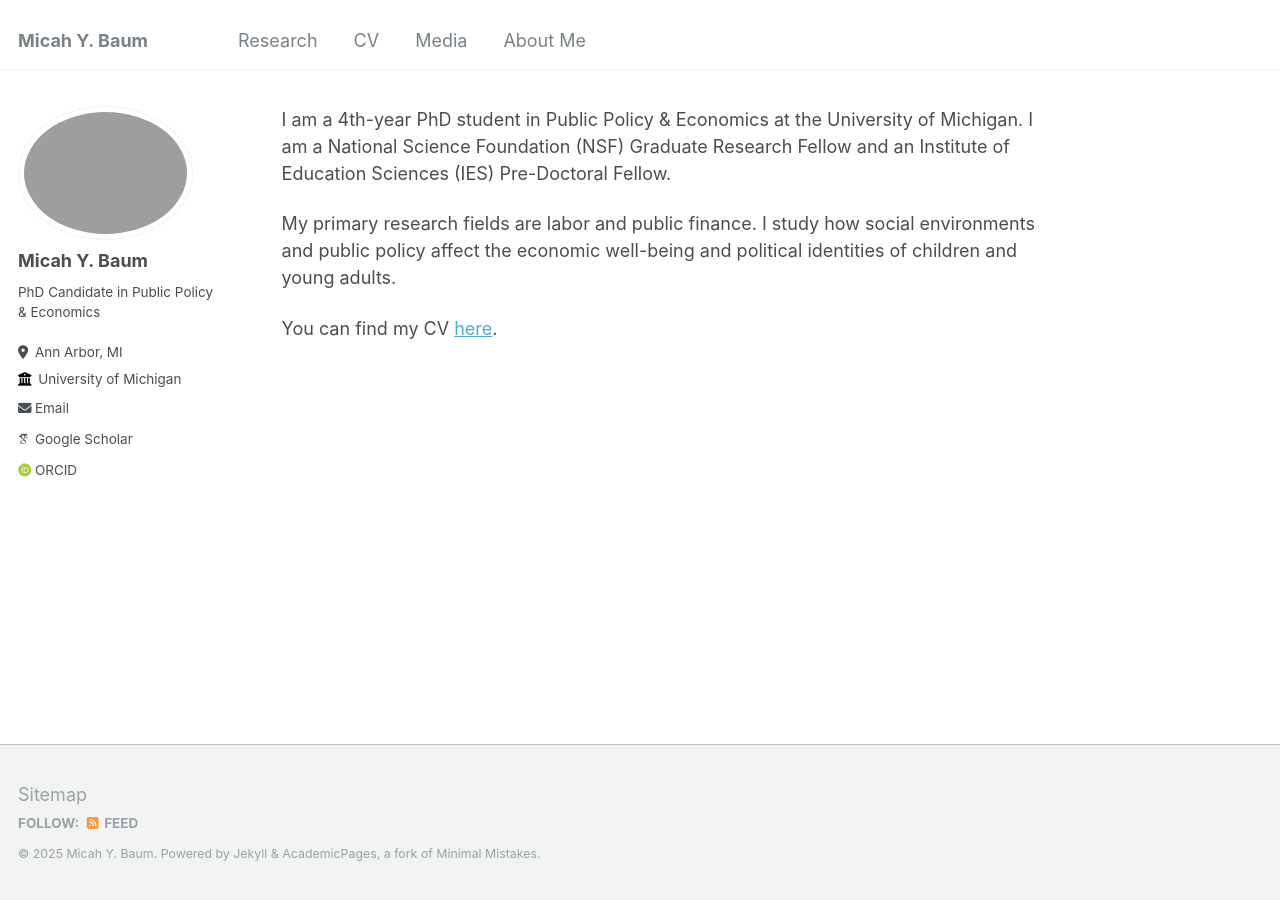
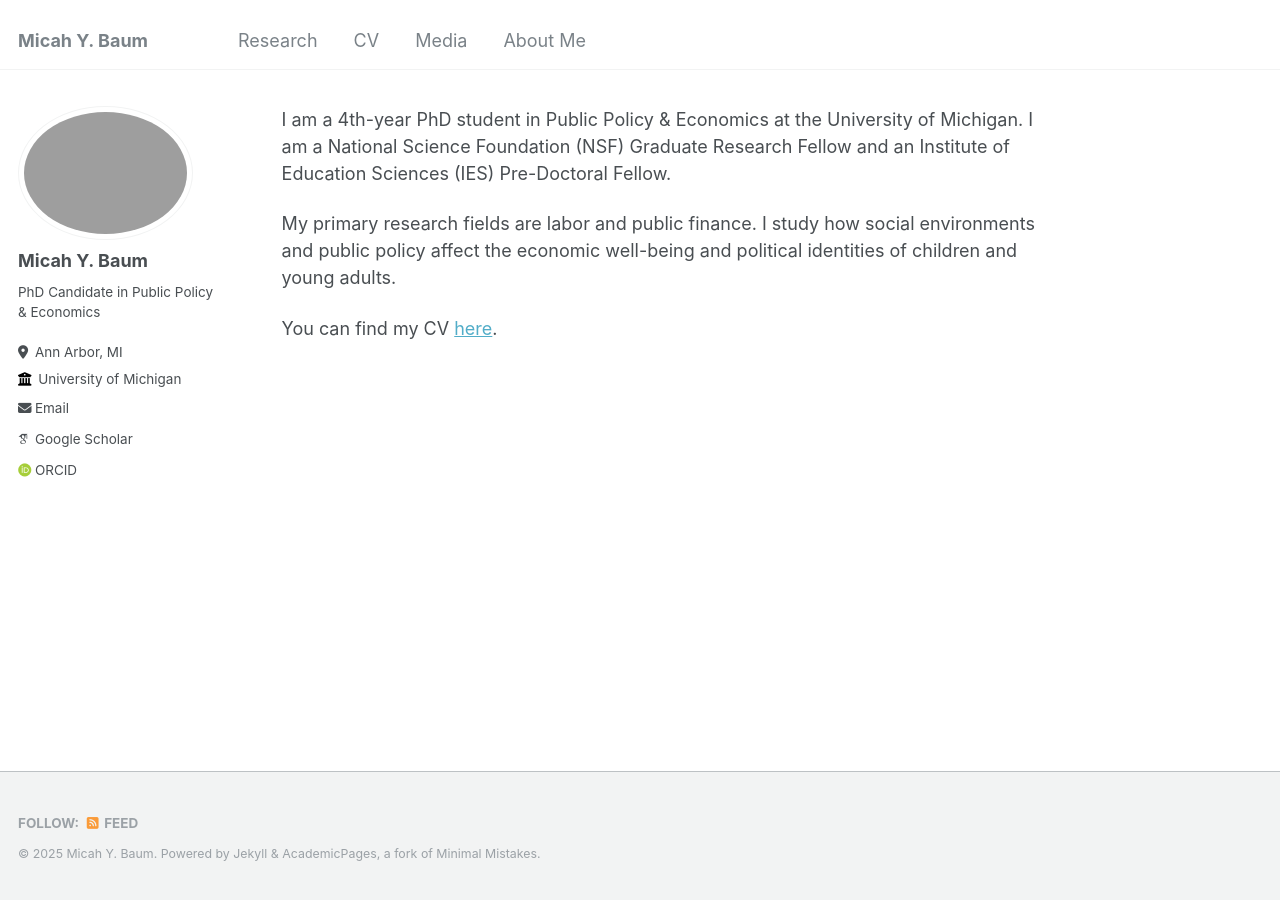
Before and after one commit to micah-baum/micah-baum.github.io, a Jekyll site: the page built from _pages/about.md, in a window 1280 px wide. Built offline with Jekyll 4.4.1, drawn with Linux system fonts in a browser that asks for light colours; some web fonts are replaced.

Commit message:
Update custom.html

```diff
--- a/_includes/footer/custom.html
+++ b/_includes/footer/custom.html
@@ -1,3 +1,3 @@
 <!-- start custom footer snippets -->
-<a href="/sitemap/">Sitemap</a>
+<!---<a href="/sitemap/">Sitemap</a> -->
 <!-- end custom footer snippets -->
```
